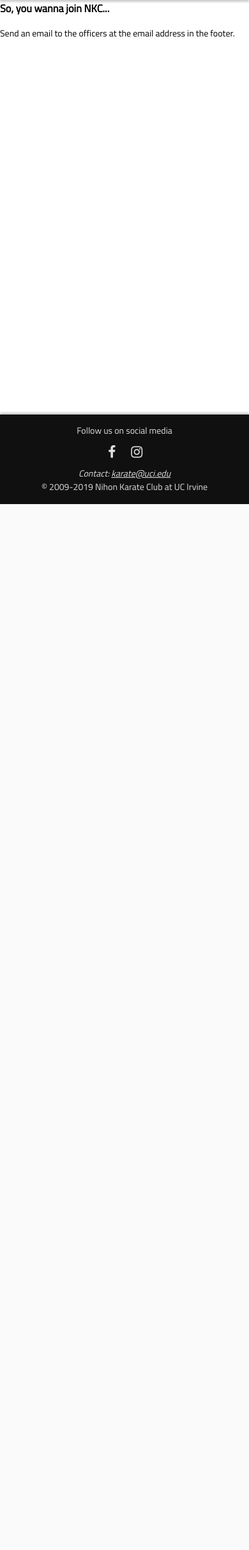
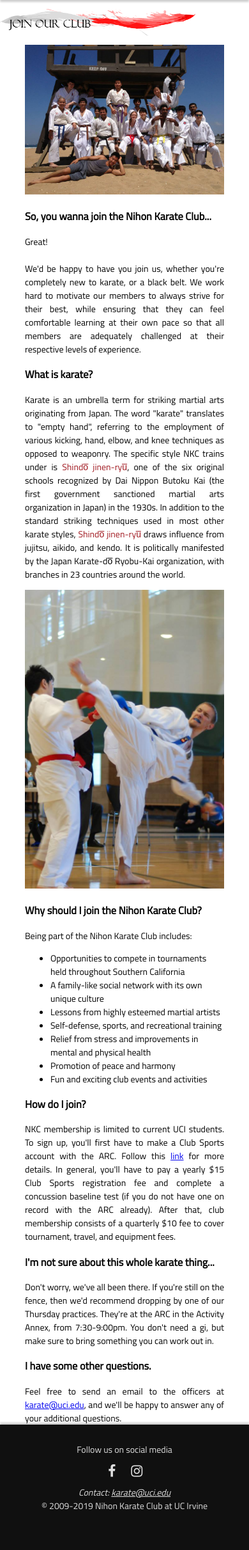
Before and after one commit to nihonkarateuci/nihonkarateuci.github.io, a PHP site: page /join.html in a window 390 px wide. Shown: the part 56-2479 px from the top of the page at 64% size. Before the commit the page ends 844 px from the top, so only its background shows below. Run offline with PHP 8.4, Linux system fonts and the light colour scheme.

Commit message:
Mobile support for most pages

```diff
--- a/gallery.html
+++ b/gallery.html
@@ -66,7 +66,8 @@
                 <img src="images/logo_full.png">
             </main>
             <footer class="footer-mobile">
-                Follow us on social media
+                <div class="footer-content-mobile">
+                    <span>Follow us on social media</span>
                     <div class="social-media-mobile">
                         <div class="social-media-wrapper-mobile">
                             <a class="social-media-icon-mobile" href="https://www.facebook.com/nihonkarateclubatuci/" target="_blank" title="Like our Facebook page"><i class="fa fa-facebook" aria-hidden="true"></i></a>
@@ -76,7 +77,8 @@
                     <address>
                         Contact: <a class="email" href="mailto:karate@uci.edu">karate@uci.edu</a>
                     </address>
-                &copy; 2009-<script type="text/javascript">document.write(new Date().getFullYear());</script> Nihon Karate Club at UC Irvine
+                    <span>&copy; 2009-<script type="text/javascript">document.write(new Date().getFullYear());</script> Nihon Karate Club at UC Irvine</span>
+                </div>
             </footer>
         </div>
     </body>
--- a/index.html
+++ b/index.html
@@ -95,7 +95,8 @@
                 </div>
             </main>
             <footer class="footer-mobile">
-                Follow us on social media
+                <div class="footer-content-mobile">
+                    <span>Follow us on social media</span>
                     <div class="social-media-mobile">
                         <div class="social-media-wrapper-mobile">
                             <a class="social-media-icon-mobile" href="https://www.facebook.com/nihonkarateclubatuci/" target="_blank" title="Like our Facebook page"><i class="fa fa-facebook" aria-hidden="true"></i></a>
@@ -105,7 +106,8 @@
                     <address>
                         Contact: <a class="email" href="mailto:karate@uci.edu">karate@uci.edu</a>
                     </address>
-                &copy; 2009-<script type="text/javascript">document.write(new Date().getFullYear());</script> Nihon Karate Club at UC Irvine
+                    <span>&copy; 2009-<script type="text/javascript">document.write(new Date().getFullYear());</script> Nihon Karate Club at UC Irvine</span>
+                </div>
             </footer>
         </div>
     </body>
--- a/join.html
+++ b/join.html
@@ -121,11 +121,70 @@
                 </div>
             </header>
             <main>
-                <h3>So, you wanna join NKC...</h3>
-                <p>Send an email to the officers at the email address in the footer.</p>
+                <img class="title-banner-mobile" src="images/banners/banner-join.png">
+                <div class="page-content">
+                    <img src="images/join_1.jpg" style="width: 100%">
+                    <h3>So, you wanna join the Nihon Karate Club...</h3>
+                    <p>
+                        Great!<br><br>
+                        We'd be happy to have you join us, whether you're completely new to karate, or a black belt.
+                        We work hard to motivate our members to always strive for their best,
+                        while ensuring that they can feel comfortable learning at their own pace so that all
+                        members are adequately challenged at their respective levels of experience.
+                    </p>
+                    <h3>What is karate?</h3>
+                    <p>
+                        Karate is an umbrella term for striking martial arts originating from Japan.
+                        The word "karate" translates to "empty hand", referring to the employment of
+                        various kicking, hand, elbow, and knee techniques as opposed to weaponry.
+                        The specific style NKC trains under is <span style="color:#a0181f;">Shindo&#773; jinen-ryu&#773;</span>,
+                        one of the six original schools recognized by Dai Nippon Butoku Kai (the first
+                        government sanctioned martial arts organization in Japan) in the 1930s. In addition
+                        to the standard striking techniques used in most other karate styles,
+                        <span style="color:#a0181f;">Shindo&#773; jinen-ryu&#773;</span> draws influence
+                        from jujitsu, aikido, and kendo. It is politically manifested by the Japan
+                        Karate-do&#773; Ryobu-Kai organization, with branches in 23 countries around the world.
+                    </p>
+                    <img src="images/join_0.jpg" style="width: 100%;">
+                    <h3>Why should I join the Nihon Karate Club?</h3>
+                    <p>Being part of the Nihon Karate Club includes:</p>
+                    <ul>
+                        <li>Opportunities to compete in tournaments held throughout Southern California</li>
+                        <li>A family-like social network with its own unique culture</li>
+                        <li>Lessons from highly esteemed martial artists</li>
+                        <li>Self-defense, sports, and recreational training</li>
+                        <li>Relief from stress and improvements in mental and physical health</li>
+                        <li>Promotion of peace and harmony</li>
+                        <li>Fun and exciting club events and activities</li>
+                    </ul>
+                    <h3>How do I join?</h3>
+                    <p>
+                        NKC membership is limited to current UCI students. To sign up, you'll first
+                        have to make a Club Sports account with the ARC. Follow this
+                        <a href="https://www.campusrec.uci.edu/club/join.asp">link</a> for more details.
+                        In general, you'll have to pay a yearly $15 Club Sports registration fee and
+                        complete a concussion baseline test (if you do not have one on record with
+                        the ARC already). After that, club membership consists of a quarterly $10
+                        fee to cover tournament, travel, and equipment fees.
+                    </p>
+                    <h3>I'm not sure about this whole karate thing...</h3>
+                    <p>
+                        Don't worry, we've all been there. If you're still on the fence,
+                        then we'd recommend dropping by one of our Thursday practices.
+                        They're at the ARC in the Activity Annex, from 7:30-9:00pm.
+                        You don't need a gi, but make sure to bring something you can work out in.
+                    </p>
+                    <h3>I have some other questions.</h3>
+                    <p>
+                        Feel free to send an email to the officers at
+                        <a href="mailto:karate@uci.edu">karate@uci.edu</a>, and
+                        we'll be happy to answer any of your additional questions.
+                    </p>
+                </div>
             </main>
             <footer class="footer-mobile">
-                Follow us on social media
+                <div class="footer-content-mobile">
+                    <span>Follow us on social media</span>
                     <div class="social-media-mobile">
                         <div class="social-media-wrapper-mobile">
                             <a class="social-media-icon-mobile" href="https://www.facebook.com/nihonkarateclubatuci/" target="_blank" title="Like our Facebook page"><i class="fa fa-facebook" aria-hidden="true"></i></a>
@@ -135,7 +194,8 @@
                     <address>
                         Contact: <a class="email" href="mailto:karate@uci.edu">karate@uci.edu</a>
                     </address>
-                &copy; 2009-<script type="text/javascript">document.write(new Date().getFullYear());</script> Nihon Karate Club at UC Irvine
+                    <span>&copy; 2009-<script type="text/javascript">document.write(new Date().getFullYear());</script> Nihon Karate Club at UC Irvine</span>
+                </div>
             </footer>
         </div>
     </body>
--- a/styles/index.css
+++ b/styles/index.css
@@ -15,6 +15,8 @@ body {
     position: relative;
     min-height: 100vh;
     overflow: auto;
+    height: 100%;
+    width: 100%;
 }
 
 b {
@@ -27,12 +29,19 @@ b {
         display: none;
     }
     .page-container-mobile {
+        height: 100%;
+        width: 100%;
         display: block;
+    }
+    ul {
+        text-align: left;
     }
 }
 
 @media only screen and (min-width: 872px) {
     .page-container-desktop {
+        height: 100%;
+        width: 100%;
         display: block;
     }
     .page-container-mobile {
@@ -63,6 +72,21 @@ header {
     -ms-user-select: none; /* IE 10+ */
     user-select: none; /* Standard syntax */
 }
+
+/*      Content Styles      */
+@media only screen and (min-width: 872px) {
+    main {
+        padding-top: 150px;
+        padding-bottom: 180px;
+    }
+}
+@media only screen and (max-width: 872px) {
+    main {
+        margin-top: 4rem;
+        margin-bottom: 14rem;
+    }
+}
+
 
 /****************************/
 /*      Desktop Styles      */
@@ -144,21 +168,8 @@ nav a:hover{
     border-bottom: 2px solid #a0181f;
 }
 
-/*      Content Styles      */
-@media only screen and (min-width: 872px) {
-    main {
-        padding-top: 150px;
-        padding-bottom: 180px;
-    }
-}
-@media only screen and (max-width: 872px) {
-    main {
-        margin-top: 4rem;
-        margin-bottom: 4rem;
-    }
-}
 
-/* Body Styles */
+/*      Body Styles      */
 .title-banner {
     width: 60%;
     margin-left: 5%;
@@ -171,7 +182,7 @@ nav a:hover{
     text-align: justify;
 }
 
-/*      Footer Styles       */
+/*      Footer Styles      */
 .footer-desktop {
     position: absolute;
     bottom: 0;
@@ -226,6 +237,8 @@ nav a:hover{
 /****************************/
 /*      Mobile Styles       */
 /****************************/
+
+/*      Header Styles       */
 .header-mobile {
     position: absolute;
     top: 0;
@@ -261,21 +274,16 @@ nav a:hover{
     width: 100%;
     position: fixed;
     z-index: 5;
-    top: 0;
+    top: 4rem;
     left: 0;
-    background-color: rgba(224, 224, 224, 0.4);
-    /* background-image: url('../images/logo_full.png');
-    background-size: contain;
-    background-repeat: no-repeat;
-    background-position: 0% 30%;
-    opacity: 0.5; */
+    background-color: rgba(255, 255, 255, 0.8);
     overflow-y: hidden;
     transition: 0.5s;
 }
 
 .menu-content {
     position: relative;
-    top: 25%;
+    top: 20%;
     width: 100%;
     text-align: center;
 }
@@ -284,6 +292,7 @@ nav a:hover{
     padding: 0.5rem;
     text-decoration: none;
     font-size: 1.5rem;
+    font-weight: bold;
     color: #000000;
     display: block;
     transition: 0.3s;
@@ -295,7 +304,6 @@ nav a:hover{
     position: absolute;
     height: 3rem;
     width: 3rem;
-    top: 4rem;
     right: 0;
     text-align: center;
     line-height: 3rem;
@@ -317,18 +325,30 @@ nav a:hover{
     font-size: 3.5rem;
 }
 
-/* Footer Styles */
+/*      Body Styles         */
+.title-banner-mobile {
+    height: 3rem;
+    margin-top: 1rem;
+    margin-bottom: -1.5rem;
+}
+
+/*      Footer Styles        */
 .footer-mobile {
     position: absolute;
     bottom: 0;
-    height: 8rem;
+    height: 14rem;
     width: 100%;
     background-color: #101010;
-    padding-top: 1rem;
-    padding-bottom: 1rem;
+    /* padding-top: 1rem;
+    padding-bottom: 1rem; */
+    box-shadow: 0px -3px 3px rgba(0, 0, 0, 0.2);
+}
+
+.footer-content-mobile {
+    padding: 2rem 0 0 0;
     color: #dfdfdf;
     text-align: center;
-    box-shadow: 0px -3px 3px rgba(0, 0, 0, 0.2);
+    font-size: 1rem;
 }
 
 .social-media-mobile {
```
Also changed, not shown: about.html (+108 -4 lines), history.html (+76 -4 lines), styles/about.css (+20 -0 lines), styles/home.css (+20 -7 lines). Lines whose indentation alone changed are shown as unchanged.
